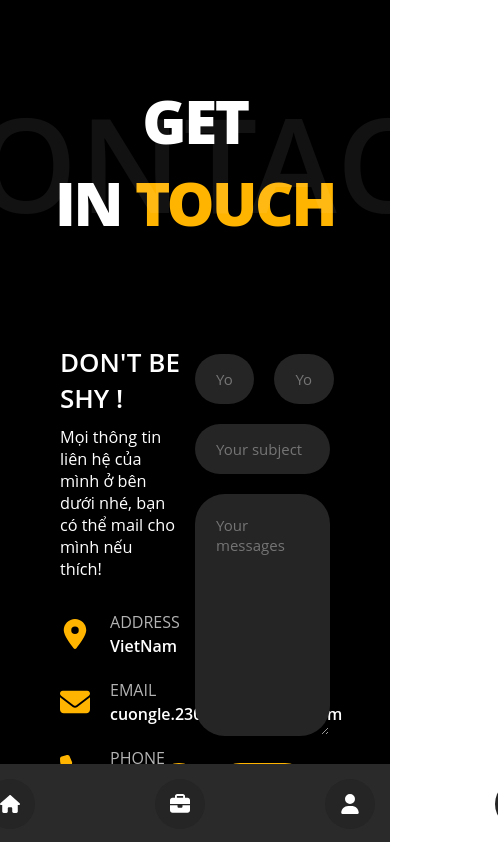
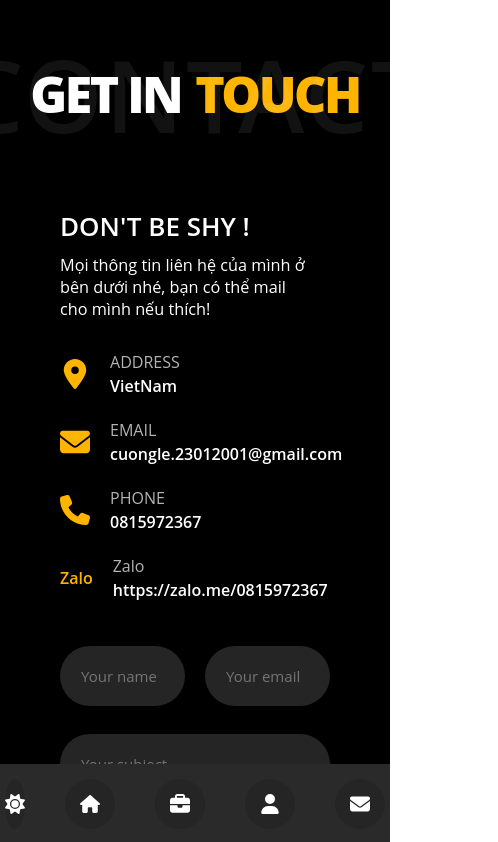
Before and after one commit to CuongLe68/myprofile, a React (Create React App) app: page /contact in a window 390 px wide. Shown: the top 842 px of the page, 498 px wide, since content can reach past the window. Built offline with nearby package versions, Linux system fonts and the light colour scheme.

Commit message:
up resposive

```diff
--- a/src/App.css
+++ b/src/App.css
@@ -149,6 +149,7 @@
     }
 }
 
+/* Nest Hub Max - 1280 x 800 */
 @media screen and (max-width: 1281px) {
     /* navbar */
     .navbar-container .navbar-container-menu-item::before {
@@ -191,6 +192,7 @@
     }
 }
 
+/* Nest Hub - 1024 x 600 */
 @media screen and (max-width: 1025px) {
     /* navbar */
     .App .navbar-container {
@@ -319,4 +321,215 @@
     }
 }
 
-/* nhỏ hơn 1080px, giao diện điện thoại chưa làm */
+/* Surface Pro7 - 912 x 1368 */
+@media screen and (max-width: 913px) {
+    /* home */
+    .home-container .home-container-wrapper {
+        padding: 8rem 0 28rem;
+    }
+
+    .home-container .home-container-wrapper-description {
+        padding: 0px 14rem;
+    }
+
+    /* project */
+    .project-container .project-container-wrapper-box {
+        top: 34rem;
+    }
+
+    /* contact */
+    .contact-container .contact-container-wrapper {
+        display: block;
+    }
+
+    .contact-container .contact-container-wrapper-left {
+        width: 100%;
+    }
+
+    .contact-container .contact-container-wrapper-right {
+        width: 100%;
+        margin: 3rem 0 0;
+    }
+
+    .contact-container .contact-container-wrapper-right-btn {
+        justify-content: center;
+        margin: 1.4rem 0 0;
+    }
+
+    .contact-container .contact-container-wrapper-right-info-des {
+        margin: 1.4rem 0;
+        height: 6rem;
+    }
+
+    .contact-container .contact-container-wrapper-right-info-message {
+        min-height: 32rem;
+    }
+}
+
+/* iPad Air - 820 x 1180 */
+@media screen and (max-width: 821px) {
+    /* home */
+    .home-container .home-container-wrapper {
+        padding: 2rem 0 12rem;
+    }
+
+    .home-container .home-container-wrapper-description {
+        padding: 0px 12rem;
+    }
+
+    /* project */
+    .project-container .project-container-wrapper-box-item-imgs {
+        height: 20rem;
+    }
+
+    .project-container .project-container-wrapper-box-item-imgs-img {
+        height: 18rem;
+    }
+
+    .project-container .project-container-wrapper-box-item-left-icon {
+        height: 20rem;
+    }
+
+    .project-container .project-container-wrapper-box-item-right span {
+        padding: 0.4rem 0;
+    }
+}
+
+/* iPad Mini - 768 x 1024 */
+@media screen and (max-width: 769px) {
+    /* project */
+    .project-container .project-container-body {
+        padding: 2rem 2rem 8rem;
+    }
+
+    .project-container .project-container-wrapper-box-item-slide {
+        height: 6rem;
+    }
+}
+
+/* Suface Duo - 540 x 720 */
+@media screen and (max-width: 541px) {
+    /* navbar */
+    .navbar-container .navbar-container-bulb {
+        margin: 0 2rem;
+    }
+    .navbar-container .navbar-container-menu-item {
+        margin: 0 2rem;
+    }
+
+    /* home */
+    .home-container .home-container-wrapper-description {
+        padding: 0 4rem;
+    }
+
+    /* project */
+    .project-container .project-container-title {
+        padding: 6rem 0;
+    }
+    .project-container .project-container-body ul {
+        flex-wrap: wrap;
+    }
+    .project-container .project-container-body ul li {
+        width: 42%;
+        padding: 1.4rem 1rem;
+        margin: 1rem;
+    }
+
+    .project-container .project-container-title span.project-container-title-block {
+        font-size: 10rem;
+    }
+
+    .project-container .project-container-title h1 {
+        font-size: 5rem;
+    }
+
+    .project-container .project-container-title h1 span {
+        font-size: 5rem;
+    }
+
+    .project-container .project-container-body-items div {
+        width: 100%;
+        height: 23rem;
+    }
+
+    .project-container .project-container-wrapper-box {
+        top: 4rem;
+    }
+
+    /* ở đây lỗi khi show box vẫn không scroll được*/
+    .project-container .project-container-wrapper-box-item {
+        flex-wrap: wrap;
+        overflow-y: auto;
+    }
+
+    .project-container .project-container-wrapper-box-item-left {
+        width: 100%;
+    }
+
+    .project-container .project-container-wrapper-box-item-right {
+        width: 100%;
+    }
+
+    .project-container .project-container-wrapper-box-item-imgs-img {
+        height: 20rem;
+    }
+
+    /* about */
+    .about-container .about-container-title {
+        padding: 6rem 0;
+    }
+
+    .about-container .about-container-title span.about-container-title-block {
+        font-size: 10rem;
+    }
+
+    .about-container .about-container-title h1 {
+        font-size: 5rem;
+    }
+
+    .about-container .about-container-title h1 span {
+        font-size: 5rem;
+    }
+
+    .about-container .about-container-wrapper-title {
+        margin: 1rem 8rem 2rem 5rem;
+    }
+
+    .about-container .about-container-wrapper-left-col p:nth-child(4) span {
+        display: block;
+    }
+
+    .about-container .about-container-wrapper-left-col p:nth-child(5) span {
+        display: block;
+    }
+
+    .about-container .about-container-wrapper-skill h3 {
+        margin: 6rem 0 2rem;
+    }
+
+    .about-container .about-container-wrapper-skill-items-item {
+        width: 50%;
+        margin: 3rem 0;
+    }
+
+    .about-container .about-container-wrapper-education-items {
+        margin-left: 1rem;
+    }
+
+    /* contact */
+    .contact-container .contact-container-title {
+        padding: 6rem 0;
+    }
+
+    .contact-container .contact-container-title span.contact-container-title-block {
+        font-size: 10rem;
+    }
+
+    .contact-container .contact-container-title h1 {
+        font-size: 5rem;
+    }
+
+    .contact-container .contact-container-title h1 span {
+        font-size: 5rem;
+    }
+}
--- a/src/Components/Project/Project.js
+++ b/src/Components/Project/Project.js
@@ -77,7 +77,7 @@ var listProject = [
         id: 5,
         Title: 'CLONE VCB',
         Description:
-            'Trang web clone về ngân hàng VietComBank. Web về CURD account, đăng ký, đằn nhập, phân quyền, chuyển tiền, nhắn tin, sử dụng thư viện socket.io, sử dụng usename và pass tại README github để test.',
+            'Trang web clone về ngân hàng VietComBank. Web về CURD account, đăng ký, đăng nhập, phân quyền, chuyển tiền, nhắn tin, sử dụng thư viện socket.io, sử dụng usename và pass tại README github để test.',
         Role: 'Frontend',
         Frontend: 'HTML, CSS, JS, ReactJS, ReduxToolkit',
         Backend: 'NodeJS, Socket.io',
```
